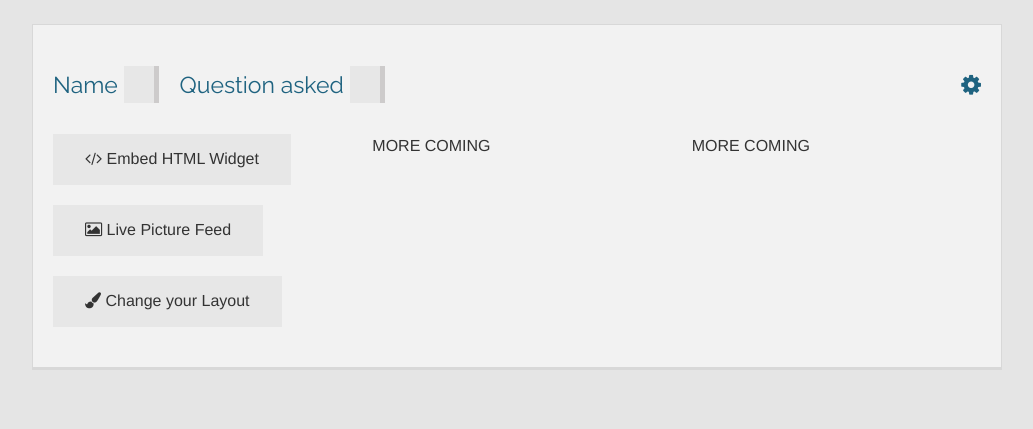
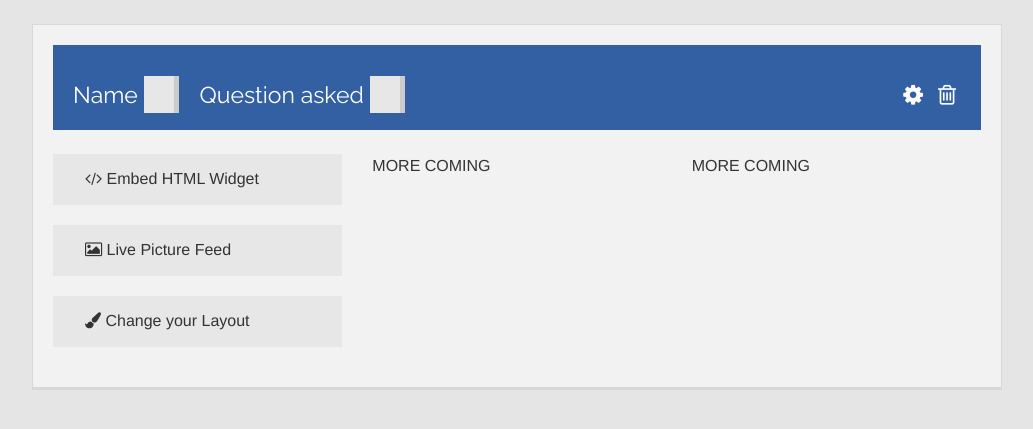
Before and after one commit to JamesJGarner/Survey, a Django app: template pluginservice/templates/polls/poll_detail.html in a window 1280 px wide. Shown: the part 87-516 px from the top of the page, without its empty margins (123-1156 px from the left). Run offline with Django 3.2, Linux system fonts and the light colour scheme; the template is opened without the code that fills it, so the values that code supplies are empty; the visitor is signed in with stand-in values (Sample User, id 1).

Commit message:
Updated poll_detail page

```diff
--- a/pluginservice/apps/polls/static/css/default.css
+++ b/pluginservice/apps/polls/static/css/default.css
@@ -53,6 +53,17 @@
 	border: 1px solid #1b5974 !important;
 	border-left: 35px solid #1b5974 !important;
 	min-height: 140px;
+}
+.bluebackground {
+	background-color: rgb(51, 96, 163);
+	padding: 10px 20px 10px 20px;
+}
+.bluebackground h4 {
+	color: #fff !important;
+}
+.bluebackground a h4:hover {
+	color: #ccc !important;
+	transition: background-color 300ms ease-out !important;
 }
 
 /* --------------------------------------- */
@@ -220,6 +231,10 @@
 	background-color: #1f6380;
 	color: #fff;
 }
+.widthbutton {
+	width: 100% !important;
+	text-align: left;
+}
 .secondary.small.button {}
 
 /* --------------------------------------- */
--- a/pluginservice/templates/polls/poll_detail.html
+++ b/pluginservice/templates/polls/poll_detail.html
@@ -5,20 +5,22 @@
 	<div class="large-12 columns">
 		<div class="userportal">
 			<div class="panel">
+			<div class="bluebackground">
 					<div class="managepollsection clearfix">
 					<div class="left">
 						<h4>Name <span class="marked"><p> {{ poll.title }} </p></span>  Question asked <span class="marked"><p> {{ poll.question }} </p></span></h4>
 					</div>
 					<div class="right">
-					<a href="#"><h4> <i class="fa fa-cog"></i></h4></a>
+						<a href="#"><h4> <i class="fa fa-cog" style="margin-right:15px;"></i></h4></a><a href="#"><h4> <i class="fa fa-trash-o" style="margin-right:5px;"></i></h4></a>
+					</div>
 					</div>
 			</div>
 				<br/>
 				<div class="row">
 					<div class="large-4 columns">
-						<a href="help/" class="secondary button NoBorder"> <i class="fa fa-code"></i> Embed HTML Widget </a><br/>
-						<a href="help/" class="secondary button NoBorder"> <i class="fa fa-picture-o"></i> Live Picture Feed </a><br/>
-						<a href="help/" class="secondary button NoBorder"> <i class="fa fa-paint-brush"></i> Change your Layout </a><br/>
+						<a href="help/" class="secondary button NoBorder widthbutton"> <i class="fa fa-code"></i> Embed HTML Widget </a><br/>
+						<a href="help/" class="secondary button NoBorder widthbutton"> <i class="fa fa-picture-o"></i> Live Picture Feed </a><br/>
+						<a href="help/" class="secondary button NoBorder widthbutton"> <i class="fa fa-paint-brush"></i> Change your Layout </a><br/>
 					</div>
 					<div class="large-4 columns">
 					MORE COMING
```
Lines whose indentation alone changed are shown as unchanged.
